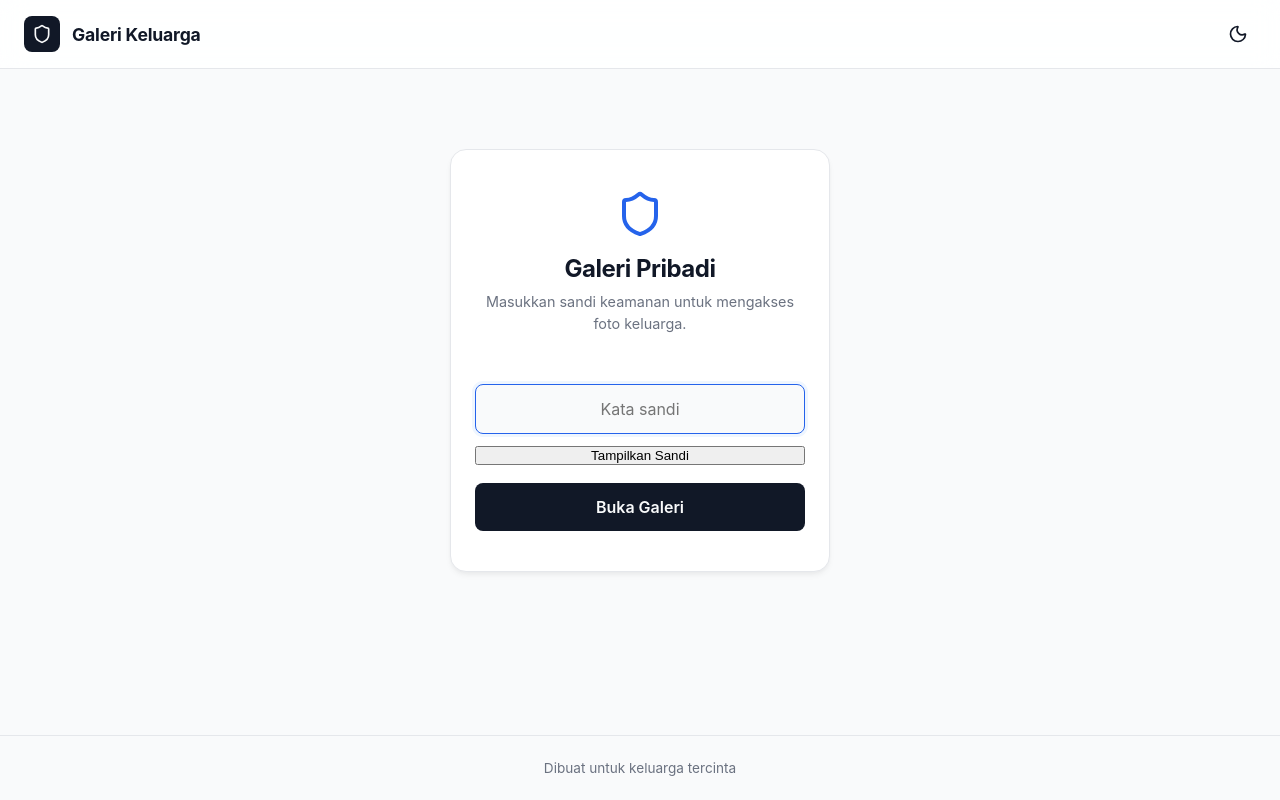
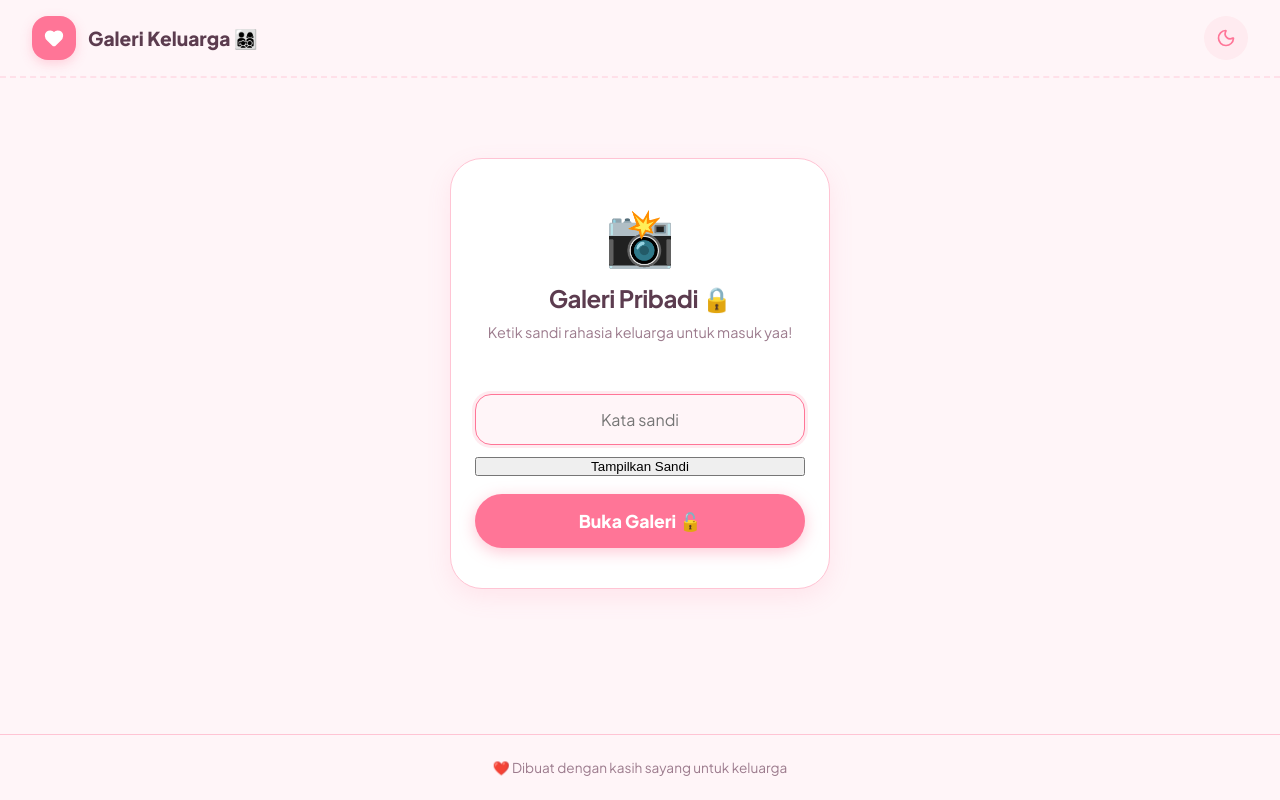
Before and after one commit to guabutuh/memorikeluarga, a React (Vite) app: page / in a window 1280 px wide. Built offline with nearby package versions, Linux system fonts and the light colour scheme.

Commit message:
feat: make UI cute again with emojis and pastel colors, add direct download button

```diff
--- a/src/App.jsx
+++ b/src/App.jsx
@@ -84,6 +84,25 @@ function AuthImage({ fileId, accessToken, alt, className, style, onClick }) {
 
 
 export default function App() {
+  const handleDownload = async (photo) => {
+    try {
+      const url = photo.src || photo.thumbSrc || `https://drive.google.com/thumbnail?id=${photo.id}&sz=w2000`;
+      const res = await fetch(url);
+      const blob = await res.blob();
+      const objectUrl = URL.createObjectURL(blob);
+
+      const a = document.createElement('a');
+      a.href = objectUrl;
+      a.download = `${photo.name || 'foto_keluarga'}.jpg`;
+      document.body.appendChild(a);
+      a.click();
+      document.body.removeChild(a);
+      URL.revokeObjectURL(objectUrl);
+    } catch (err) {
+      alert("❌ Gagal mengunduh foto.");
+    }
+  };
+
   // --- Vault Auth ---
   const [inputPassword, setInputPassword] = useState('');
   const [isUnlocked, setIsUnlocked] = useState(false);
@@ -437,12 +456,21 @@ export default function App() {
         <div className="lightbox-overlay" onClick={() => setLightboxPhoto(null)}>
           <button className="lightbox-close"><X size={20}/></button>
           <img className="lightbox-img"
-            src={lightboxPhoto.src || lightboxPhoto.dataUrl}
+            src={lightboxPhoto.src || lightboxPhoto.dataUrl || `https://drive.google.com/thumbnail?id=${lightboxPhoto.id}&sz=w2000`}
             alt={lightboxPhoto.name}
             onClick={e => e.stopPropagation()}
           />
-          <div className="lightbox-caption">
-            {lightboxPhoto.albumName && lightboxPhoto.albumName !== 'LEBARAN' ? lightboxPhoto.albumName : lightboxPhoto.name}
+          <div style={{ position: 'absolute', bottom: '24px', display: 'flex', flexDirection: 'column', alignItems: 'center', gap: '12px' }}>
+            <button
+              onClick={(e) => { e.stopPropagation(); handleDownload(lightboxPhoto); }}
+              className="btn btn-primary"
+              style={{ padding: '12px 24px', borderRadius: '99px', display: 'flex', gap: '8px', boxShadow: '0 8px 24px rgba(0,0,0,0.5)' }}
+            >
+              <Download size={18}/> Simpan ke HP
+            </button>
+            <div className="lightbox-caption" style={{ position: 'relative', bottom: '0', transform: 'none' }}>
+              {lightboxPhoto.albumName && lightboxPhoto.albumName !== 'LEBARAN' ? lightboxPhoto.albumName : lightboxPhoto.name}
+            </div>
           </div>
         </div>
       )}
@@ -450,9 +478,9 @@ export default function App() {
       {/* HEADER */}
       <header className="header">
         <div className="logo-section">
-          <div className="shield-icon-wrapper"><Shield size={20}/></div>
+          <div className="shield-icon-wrapper"><Heart size={20} fill="white"/></div>
           <div className="app-title-container">
-            <h1>Galeri Keluarga</h1>
+            <h1>Galeri Keluarga 👨‍👩‍👧‍👦</h1>
           </div>
         </div>
         <div className="header-controls" style={{ display: 'flex', alignItems: 'center', gap: '8px' }}>
@@ -478,9 +506,9 @@ export default function App() {
           <div className="lock-container">
             <form onSubmit={handleUnlock} style={{ display:'flex', flexDirection:'column', gap:18, width:'100%' }}>
               <div className="lock-header">
-                <Shield size={48} style={{ color: 'var(--primary)', marginBottom: 16 }} />
-                <h2 className="lock-title">Galeri Pribadi</h2>
-                <p className="lock-desc">Masukkan sandi keamanan untuk mengakses foto keluarga.</p>
+                <div style={{ fontSize: '3.5rem', marginBottom: 12 }}>📸</div>
+                <h2 className="lock-title">Galeri Pribadi 🔒</h2>
+                <p className="lock-desc">Ketik sandi rahasia keluarga untuk masuk yaa!</p>
               </div>
               <div className="form-group">
                 <input
@@ -502,8 +530,8 @@ export default function App() {
                 </p>
               )}
               <button type="submit" className="btn btn-primary" disabled={unlocking}
-                style={{ width:'100%', padding:14, fontSize:'1rem' }}>
-                {unlocking ? 'Memeriksa...' : 'Buka Galeri'}
+                style={{ width:'100%', padding:16, fontSize:'1.1rem', borderRadius: 99 }}>
+                {unlocking ? 'Membuka...' : 'Buka Galeri 🔓'}
               </button>
             </form>
           </div>
@@ -524,8 +552,8 @@ export default function App() {
               <>
                 <div className="vault-header-bar">
                   <div>
-                    <p style={{ fontWeight:700, fontSize:'1.1rem', display: 'flex', alignItems: 'center', gap: 6 }}>
-                      <Image size={18}/> {allPhotos.length} Foto Tersimpan
+                    <p style={{ fontWeight:800, fontSize:'1.2rem', display: 'flex', alignItems: 'center', gap: 6 }}>
+                      📸 {allPhotos.length} Foto Tersimpan
                     </p>
                   </div>
                   <div className="vault-status-badge">
@@ -536,11 +564,11 @@ export default function App() {
                 {/* Filter tabs */}
                 <div className="filters-bar">
                   {[
-                    { key:'SEMUA', label:'Semua' },
-                    { key:'LEBARAN', label:'Lebaran' },
-                    { key:'LIBURAN', label:'Liburan' },
-                    { key:'PERNIKAHAN', label:'Pernikahan' },
-                    { key:'LAIN', label:'Lainnya' },
+                    { key:'SEMUA', label:'📷 Semua' },
+                    { key:'LEBARAN', label:'🌙 Lebaran' },
+                    { key:'LIBURAN', label:'✈️ Liburan' },
+                    { key:'PERNIKAHAN', label:'💍 Pernikahan' },
+                    { key:'LAIN', label:'📁 Lainnya' },
                   ].map(({ key, label }) => (
                     <button key={key} onClick={() => setSelectedCategory(key)}
                       className={`filter-tab ${selectedCategory === key ? 'active' : ''}`}>
@@ -552,9 +580,9 @@ export default function App() {
                 {/* Photo grid */}
                 {filteredPhotos.length === 0 ? (
                   <div className="empty-state">
-                    <ImageOff size={48} style={{ margin: '0 auto 16px', opacity: 0.2 }} />
+                    <div style={{ fontSize: '4rem', marginBottom: '16px' }}>🖼️</div>
                     <h3>Album Kosong</h3>
-                    <p>Tidak ada foto dalam kategori ini.</p>
+                    <p>Belum ada foto di sini. Tekan tombol <strong>+</strong> di bawah untuk menambah foto.</p>
                   </div>
                 ) : (
                   <div className="photo-grid">
@@ -590,11 +618,11 @@ export default function App() {
           <div className="upload-sheet-overlay" onClick={() => setShowUploadSheet(false)}>
             <div className="upload-sheet" onClick={e => e.stopPropagation()}>
               <div className="sheet-handle"/>
-              <h3 style={{ fontWeight:700, fontSize:'1.1rem' }}>Unggah Foto</h3>
+              <h3 style={{ fontWeight:800, fontSize:'1.2rem' }}>📤 Tambah Foto</h3>
               <div className="form-group">
-                <label className="form-label" style={{ fontSize: '0.85rem', fontWeight: 600 }}>Pilih Album:</label>
+                <label className="form-label" style={{ fontSize: '0.9rem', fontWeight: 700 }}>Pilih Album:</label>
                 <div className="category-select-grid">
-                  {[['LEBARAN','Lebaran'],['LIBURAN','Liburan'],['PERNIKAHAN','Pernikahan'],['LAIN','Lainnya']].map(([cat,label]) => (
+                  {[['LEBARAN','🌙 Lebaran'],['LIBURAN','✈️ Liburan'],['PERNIKAHAN','💍 Pernikahan'],['LAIN','📁 Lainnya']].map(([cat,label]) => (
                     <button key={cat} type="button"
                       onClick={() => setUploadCategory(cat)}
                       className={`btn-select-category ${uploadCategory === cat ? 'active' : ''}`}>
@@ -620,7 +648,7 @@ export default function App() {
 
       </main>
 
-      <footer className="footer">Dibuat untuk keluarga tercinta</footer>
+      <footer className="footer">❤️ Dibuat dengan kasih sayang untuk keluarga</footer>
     </div>
   );
 }
--- a/src/index.css
+++ b/src/index.css
@@ -9,7 +9,7 @@ html {
   max-width: 100vw;
 }
 html.dark {
-  background: #000000;
+  background: #2a1625;
 }
 
 body {
@@ -34,58 +34,59 @@ input, textarea, select {
 }
 
 :root {
-  /* LIGHT MODE VARS (Minimalist Apple/Google style) */
-  --bg-main: #f9fafb;
+  /* LIGHT MODE - Bubbly Cute Pastel */
+  --bg-main: #fff5f8;
   --bg-card: #ffffff;
 
-  --text-main: #111827;
-  --text-muted: #6b7280;
+  --text-main: #5c3c4f;
+  --text-muted: #9c7b8d;
 
-  --border-light: #f3f4f6;
-  --border-dark: #e5e7eb;
+  --border-light: #ffe0e9;
+  --border-dark: #ffc4d4;
 
   /* Primary accent */
-  --primary: #2563eb;
-  --primary-hover: #1d4ed8;
-  --primary-light: #eff6ff;
+  --primary: #ff7597;
+  --primary-hover: #ff5780;
+  --primary-light: #ffebf0;
 
-  --nav-blur: rgba(255, 255, 255, 0.85);
+  --nav-blur: rgba(255, 245, 248, 0.9);
 
-  --radius-sm: 8px;
-  --radius-md: 12px;
-  --radius-lg: 16px;
+  /* Bubbly radius */
+  --radius-sm: 16px;
+  --radius-md: 24px;
+  --radius-lg: 32px;
 
-  --shadow-sm: 0 1px 2px 0 rgba(0, 0, 0, 0.05);
-  --shadow-md: 0 4px 6px -1px rgba(0, 0, 0, 0.05), 0 2px 4px -1px rgba(0, 0, 0, 0.03);
-  --shadow-lg: 0 10px 15px -3px rgba(0, 0, 0, 0.05), 0 4px 6px -2px rgba(0, 0, 0, 0.025);
+  --shadow-sm: 0 4px 12px rgba(255, 117, 151, 0.08);
+  --shadow-md: 0 8px 24px rgba(255, 117, 151, 0.12);
+  --shadow-lg: 0 16px 32px rgba(255, 117, 151, 0.16);
 }
 
 html.dark {
-  /* DARK MODE VARS */
-  --bg-main: #030712;
-  --bg-card: #111827;
+  /* DARK MODE - Warm Purple Cute */
+  --bg-main: #2a1625;
+  --bg-card: #3a2233;
 
-  --text-main: #f9fafb;
-  --text-muted: #9ca3af;
+  --text-main: #ffe6f0;
+  --text-muted: #d4a3be;
 
-  --border-light: #1f2937;
-  --border-dark: #374151;
+  --border-light: #4d2d44;
+  --border-dark: #663e5b;
 
-  --primary: #3b82f6;
-  --primary-hover: #60a5fa;
-  --primary-light: #1e3a8a;
+  --primary: #ff8da8;
+  --primary-hover: #ffa8bf;
+  --primary-light: #522941;
 
-  --nav-blur: rgba(3, 7, 18, 0.85);
+  --nav-blur: rgba(42, 22, 37, 0.9);
 
-  --shadow-sm: 0 1px 2px 0 rgba(0, 0, 0, 0.5);
-  --shadow-md: 0 4px 6px -1px rgba(0, 0, 0, 0.4), 0 2px 4px -1px rgba(0, 0, 0, 0.2);
-  --shadow-lg: 0 10px 15px -3px rgba(0, 0, 0, 0.5), 0 4px 6px -2px rgba(0, 0, 0, 0.3);
+  --shadow-sm: 0 4px 12px rgba(0, 0, 0, 0.2);
+  --shadow-md: 0 8px 24px rgba(0, 0, 0, 0.3);
+  --shadow-lg: 0 16px 32px rgba(0, 0, 0, 0.4);
 }
 
 html, body {
   margin: 0; padding: 0;
   background: var(--bg-main);
-  font-family: -apple-system, BlinkMacSystemFont, 'Segoe UI', Roboto, Helvetica, Arial, sans-serif;
+  font-family: 'Plus Jakarta Sans', system-ui, sans-serif;
   color: var(--text-main);
   -webkit-font-smoothing: antialiased;
   transition: background-color 0.3s ease, color 0.3s ease;
@@ -93,7 +94,7 @@ html, body {
 
 * { box-sizing: border-box; margin: 0; padding: 0; }
 *:not(img) {
-  transition: background-color 0.25s, border-color 0.25s, color 0.25s, box-shadow 0.25s;
+  transition: background-color 0.25s, border-color 0.25s, color 0.25s, box-shadow 0.25s, transform 0.2s cubic-bezier(0.34, 1.56, 0.64, 1);
 }
 img {
   display: block;
@@ -110,10 +111,10 @@ img {
 /* ═══ HEADER ═══ */
 .header {
   background: var(--nav-blur);
-  backdrop-filter: blur(12px);
-  -webkit-backdrop-filter: blur(12px);
-  border-bottom: 1px solid var(--border-dark);
-  padding: 12px 16px;
+  backdrop-filter: blur(16px);
+  -webkit-backdrop-filter: blur(16px);
+  border-bottom: 2px dashed var(--border-light);
+  padding: 16px 20px;
   display: flex;
   align-items: center;
   justify-content: space-between;
@@ -122,66 +123,67 @@ img {
   top: 0;
   z-index: 100;
 }
-@media(min-width:640px){ .header { padding: 16px 24px; } }
+@media(min-width:640px){ .header { padding: 16px 32px; } }
 
 .logo-section { display: flex; align-items: center; gap: 12px; }
 
 .shield-icon-wrapper {
-  width: 36px; height: 36px;
-  background: var(--text-main);
+  width: 44px; height: 44px;
+  background: var(--primary);
   border-radius: var(--radius-sm);
   display: flex; align-items: center; justify-content: center;
-  color: var(--bg-main);
+  color: white;
+  box-shadow: 0 4px 12px rgba(255, 117, 151, 0.3);
 }
 
 .app-title-container h1 {
-  font-size: 1.1rem;
-  font-weight: 700;
+  font-size: 1.2rem;
+  font-weight: 800;
   color: var(--text-main);
   display: flex;
   align-items: center;
   gap: 8px;
-  letter-spacing: -0.01em;
 }
 
 .theme-toggle {
-  background: transparent;
+  background: var(--primary-light);
   border: none;
-  color: var(--text-main);
+  color: var(--primary);
   cursor: pointer;
   display: flex;
   align-items: center;
   justify-content: center;
-  width: 36px; height: 36px;
+  width: 44px; height: 44px;
   border-radius: 50%;
 }
-.theme-toggle:hover { background: var(--border-light); }
+.theme-toggle:hover { transform: scale(1.1) rotate(15deg); }
 
 /* ═══ BUTTONS ═══ */
 .btn {
   font-family: inherit;
-  font-weight: 600;
+  font-weight: 800;
   border: none;
-  border-radius: var(--radius-sm);
-  padding: 10px 16px;
+  border-radius: var(--radius-md);
+  padding: 14px 24px;
   cursor: pointer;
   display: inline-flex;
   align-items: center;
   justify-content: center;
   gap: 8px;
-  font-size: 0.9rem;
+  font-size: 0.95rem;
 }
-.btn:active { transform: scale(0.97); }
+.btn:active { transform: scale(0.93); }
 
 .btn-primary {
-  background: var(--text-main);
-  color: var(--bg-main);
+  background: var(--primary);
+  color: white;
+  box-shadow: 0 4px 16px rgba(255, 117, 151, 0.4);
 }
-.btn-primary:hover { opacity: 0.9; }
+.btn-primary:hover { background: var(--primary-hover); transform: translateY(-2px); }
 
 .btn-outline {
   background: transparent;
-  border: 1px solid var(--border-dark);
+  border: 2px solid var(--border-dark);
   color: var(--text-main);
 }
 .btn-outline:hover { background: var(--border-light); }
```
